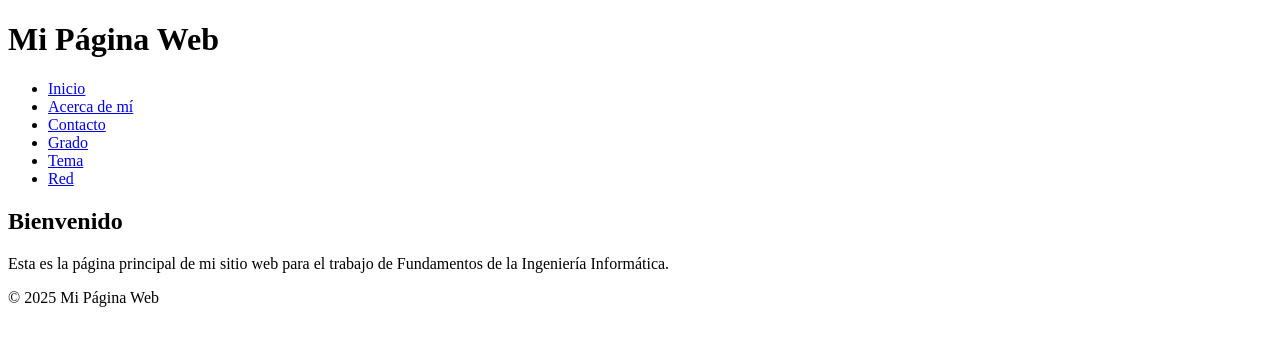
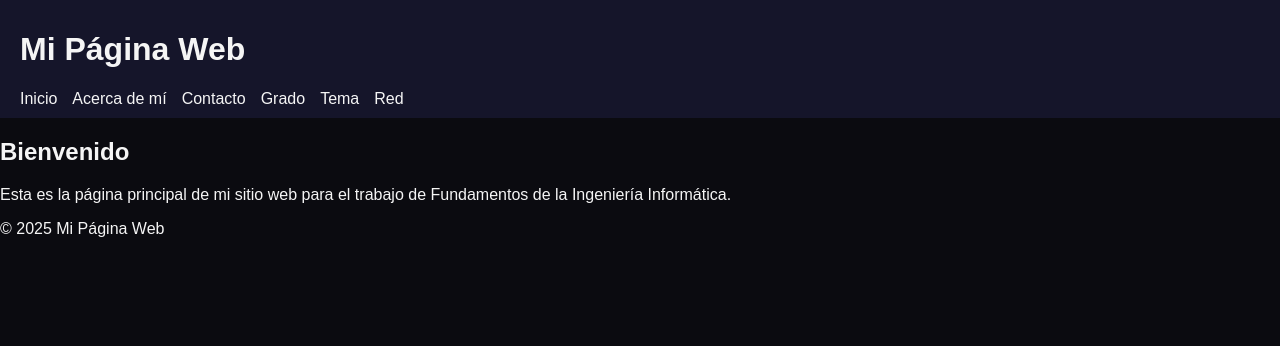
Before and after one commit to roberto-carrasquilla-barroso/mi-primera-pagina-web, a plain HTML site: page docs/index.html in a window 1280 px wide. Drawn offline with Linux system fonts and the light colour scheme; the site is published under a folder, as on GitHub Pages, so addresses that start at the root find nothing.

Commit message:
correccion de rutas

```diff
--- a/docs/index.html
+++ b/docs/index.html
@@ -4,7 +4,7 @@
     <meta charset="UTF-8">
     <meta name="viewport" content="width=device-width, initial-scale=1.0">
     <title>Mi Página Web</title>
-    <link rel="stylesheet" href="/docs/css/style.css">
+    <link rel="stylesheet" href="css/style.css">
 </head>
 <body>
     <header>
@@ -12,11 +12,11 @@
         <nav>
             <ul>
                 <li><a href="index.html">Inicio</a></li>
-                <li><a href="/docs/public/about.html">Acerca de mí</a></li>
-                <li><a href="/docs/public/contact.html">Contacto</a></li>
-                <li><a href="/docs/public/degree.html">Grado</a></li>
-                <li><a href="/docs/public/topic.html">Tema</a></li>
-                <li><a href="/docs/public/net.html">Red</a></li>
+                <li><a href="public/about.html">Acerca de mí</a></li>
+                <li><a href="public/contact.html">Contacto</a></li>
+                <li><a href="public/degree.html">Grado</a></li>
+                <li><a href="public/topic.html">Tema</a></li>
+                <li><a href="public/net.html">Red</a></li>
             </ul>
         </nav>
     </header>
```
